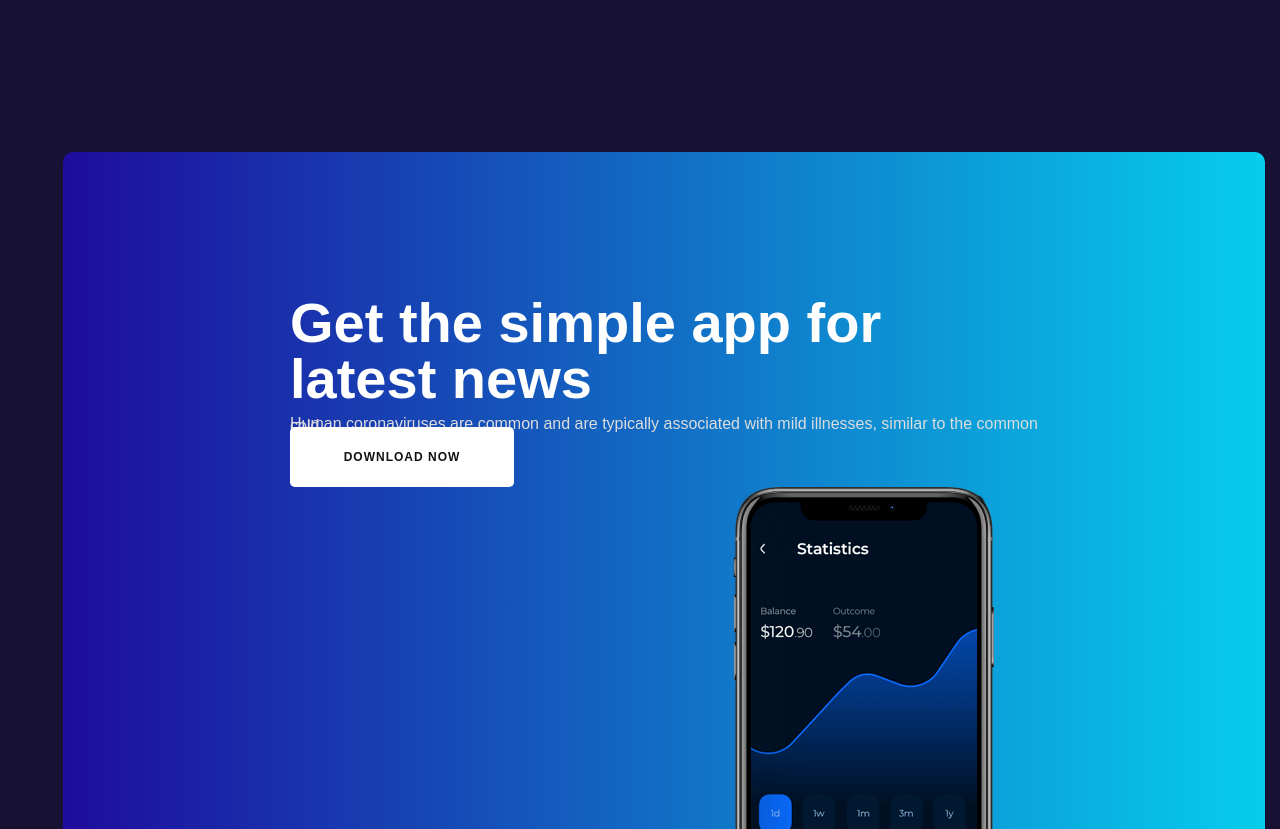
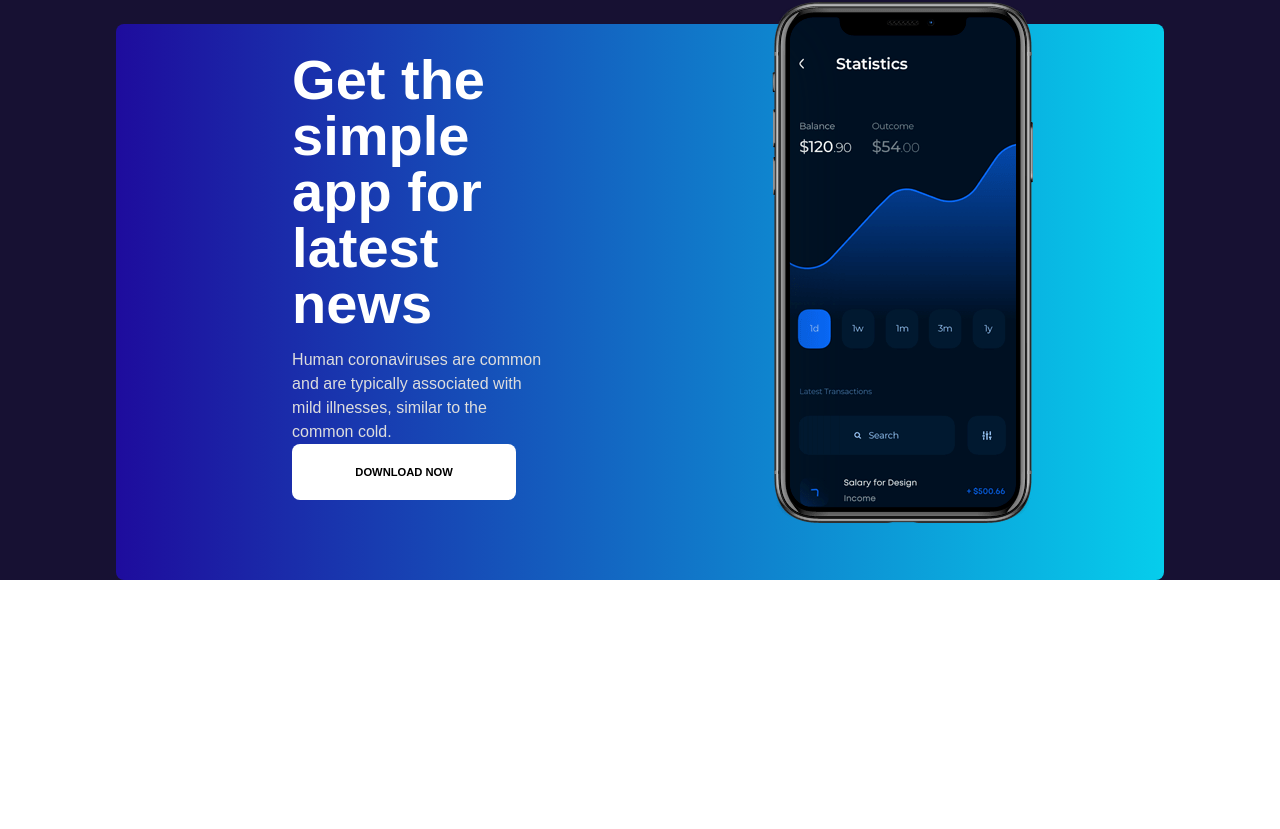
Before and after one commit to Adrianaortiz00/COVID-Tracker, a React (Vite) app: page / in a window 1280 px wide. Shown: the part 2951-3780 px from the top of the page. After the commit the page ends 3531 px from the top, so only its background shows below. Built offline with nearby package versions, Linux system fonts and the light colour scheme; a web font is replaced by a local one.

Commit message:
style getSimple

```diff
--- a/src/pages/home/sections/GetSimple.jsx
+++ b/src/pages/home/sections/GetSimple.jsx
@@ -2,84 +2,35 @@ import React from 'react'
 import TextHome from "../../../components/home/TextHome"
 
 const GetSimple = () => {
-  return (
-    <section className='app-wrapper to-dark-blue-1 pt-32 pl-12'>
-        <div className='container m-[160.100]'>
-        <div className='row flex flex-wrap mx-[0.938em] box-border'>
-                <div className='bg-custom-gradient p-[100px_130px] rounded-[10px] mt-[100px] flex-[0_0_100%] max-w-full' >
-                    <div className='row flex flex-wrap -mx-[0.938em] font-poppins-sans-serif leading-[0.109em] text-base text-left' >
-                        <div className='col-sm-7 relative w-full pr-4 pl-4 p-[0.938em]' >
-                            <TextHome title= "Get the simple app for latest news" text="Human coronaviruses are common and are typically associated with mild illnesses, similar to the common cold." buttonStyle="bg-white px-[40px] py-[20px] text-[#111] font-semibold text-[12px] uppercase tracking-[1px] leading-[1.5] rounded-[0.3rem]" buttonText="DOWNLOAD NOW" />
-
-                            <div className='relative float-right absolute right-[140px] '>
-                            <img src="public\assets\images\phone-1.png" alt="phone"   className="align-middle border-none"/>
-                            </div>
-                        </div>
-                    </div>
-                </div>
+    return (
+    <section className='to-dark-blue-1'>
+      <div style={{paddingTop: '100px'}}>
+        <div className='flex flex-wrap justify-between bg-custom-gradient rounded-lg p-100 mt-100' style={{ margin: '0 116.100px' }}>
+          <div className='w-full sm:w-1/2 p-15'>
+            <div className='mb-20 ml-20'>
+              <TextHome
+                title="Get the simple app for latest news"
+                text="Human coronaviruses are common and are typically associated with mild illnesses, similar to the common cold."
+                buttonStyle="bg-white text-#111 font-semibold text-12 uppercase tracking-1 leading-1.5 rounded-lg p-20"
+                buttonText="DOWNLOAD NOW"
+              />
             </div>
+          </div>
+          <div className='relative w-full sm:w-1/2 flex justify-end items-center overflow-visible'>
+          <img
+            src="/assets/images/phone-1.png"
+            alt="covid-girl-phone"
+            className='h-83 -mt-20 mr-140'
+            style={{ position: 'absolute', right: '25%', zIndex: 1 }}
+          />
         </div>
+        </div>
+      </div>
     </section>
-  )
-}
-
-
-export default GetSimple
-
-
-/*import TextHome from "../../../components/home/TextHome"
-
-const StaySection = () => {
-  return (
-    <section className=" border-non grid grid-cols-2 pt-32 pl-4 bg-dark-blue-2">
-        <div className=" order-2">
-          <TextHome title="Stay Home, And Prayer For Victim" text={`Human coronaviruses are common and are typically associated with mild illnesses, similar to the common cold.
-                Shortness of breath can be a third -- and very serious -- manifestation of Covid-19, and it can occur on its own, without a cough.`} buttonStyle="bg-purple-blue hover:bg-dark-purple text-white border-[none] rounded-[10px] mt-[2em] mb-8" buttonText="HOW TO PROTECT" />
-        </div>
-        <div>
-          <img src="/public\assets\images\mobiles.png" alt="covid-girl-phone" className="overflow-clip align-middle border-none w-[32em] mb-24 -mt-5 ml-28" />
-        </div>
-    </section>
-  )
-}
-
-export default StaySection*/
-
-/*const Hero = () => {
-    return (
-        <section className=" border-none grid grid-cols-2 bg-gradient-to-b from-[#3390b6] to-dark-blue-1 pt-32 pl-12">
-            <div>
-                <TextHome title="Download the covid app for get latest update" text="Human coronaviruses are common and are typically associated with mild illnesses, similar to the common cold.The corona virus COVID-19 is affecting 210 countries & territories around the world and 2 international conveyances." buttonStyle="bg-dark-blue-1 text-white border-purple border border-solid rounded-[30px] hover:border-none mt-[2em] mb-8" buttonText="HOW TO PROTECT" />
-            </div>
-            <div>
-                <img src="/public\assets\images\phones.png" alt="covid-girl-phone" className=" h-83 mb-24 -mt-5 ml-28" />
-            </div>
-        </section>
-    )
-}
-
-export default Hero*/
+  );
+};
 
 
 
 
-
-
-/*@media only screen and (max-width: 991px) {
-    .app-wrap {
-        padding: 50px;
-        margin-top: 70px;
-    }
-
-    media (min-width: 576px) {
-    .col-sm-12 {
-        flex: 0 0 100%;
-        max-width: 100%;
-    }
-
-    estilo: <col className="sm-7" />media (min-width: 576px) {
-    .col-sm-7 {
-        flex: 0 0 58.3333333333%;
-        max-width: 58.3333333333%;
-    }
-*/
+export default GetSimple;
```
